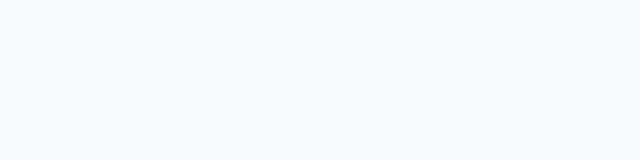
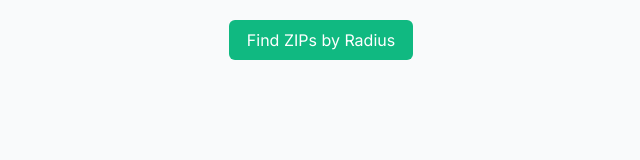
Before and after one commit to systemizedmedia/zip-overlap-checker, a plain HTML site: page index.html in a window 1280 px wide. Shown: the whole page, without its empty margins (319-959 px from the left). Drawn offline with Linux system fonts and the light colour scheme.

Commit message:
Update index.html

```diff
--- a/index.html
+++ b/index.html
@@ -125,6 +125,7 @@
   </style>
 </head>
 <body>
+  <a class="external-link-button" href="https://www.freemaptools.com/find-zip-codes-inside-radius.htm" target="_blank">Find ZIPs by Radius</a>
 <!-- The rest of your HTML remains the same -->
 <script>
 // Replace the content of calculateOverlapMatrix function with this:
```
